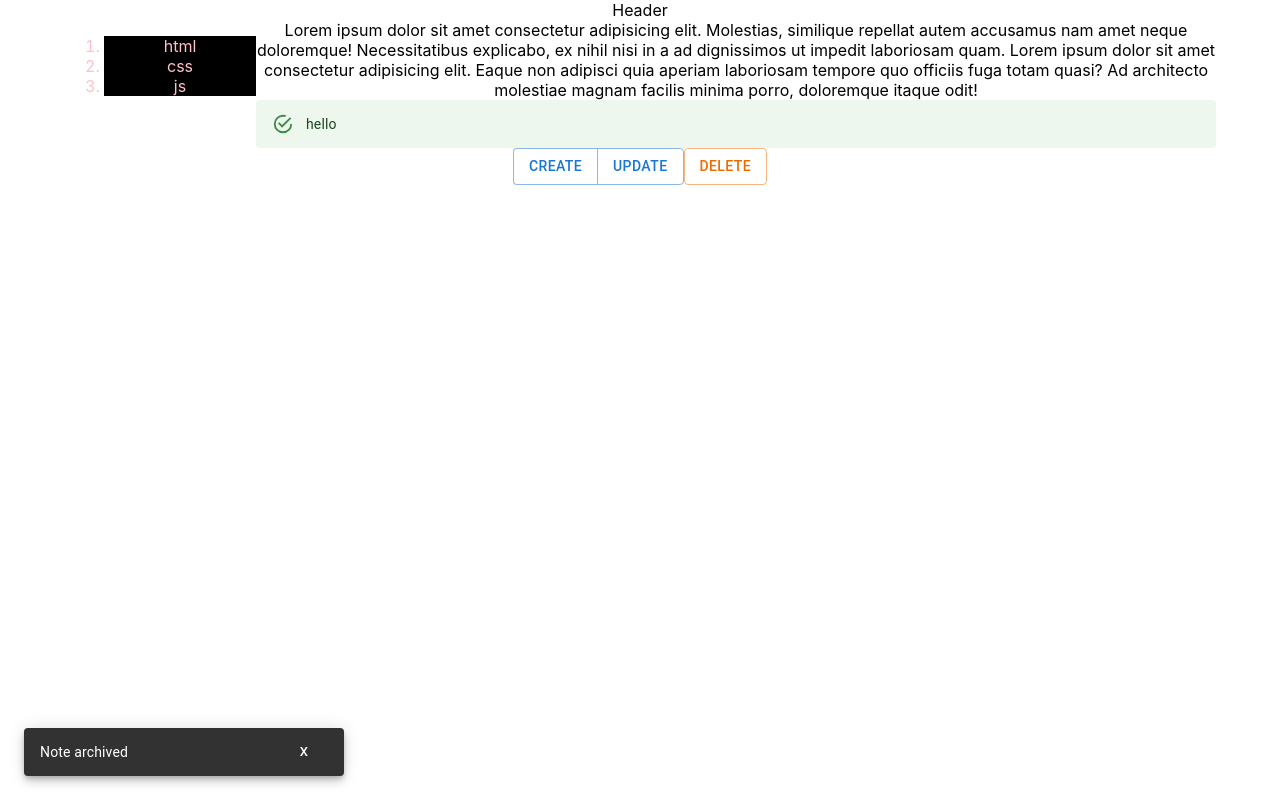
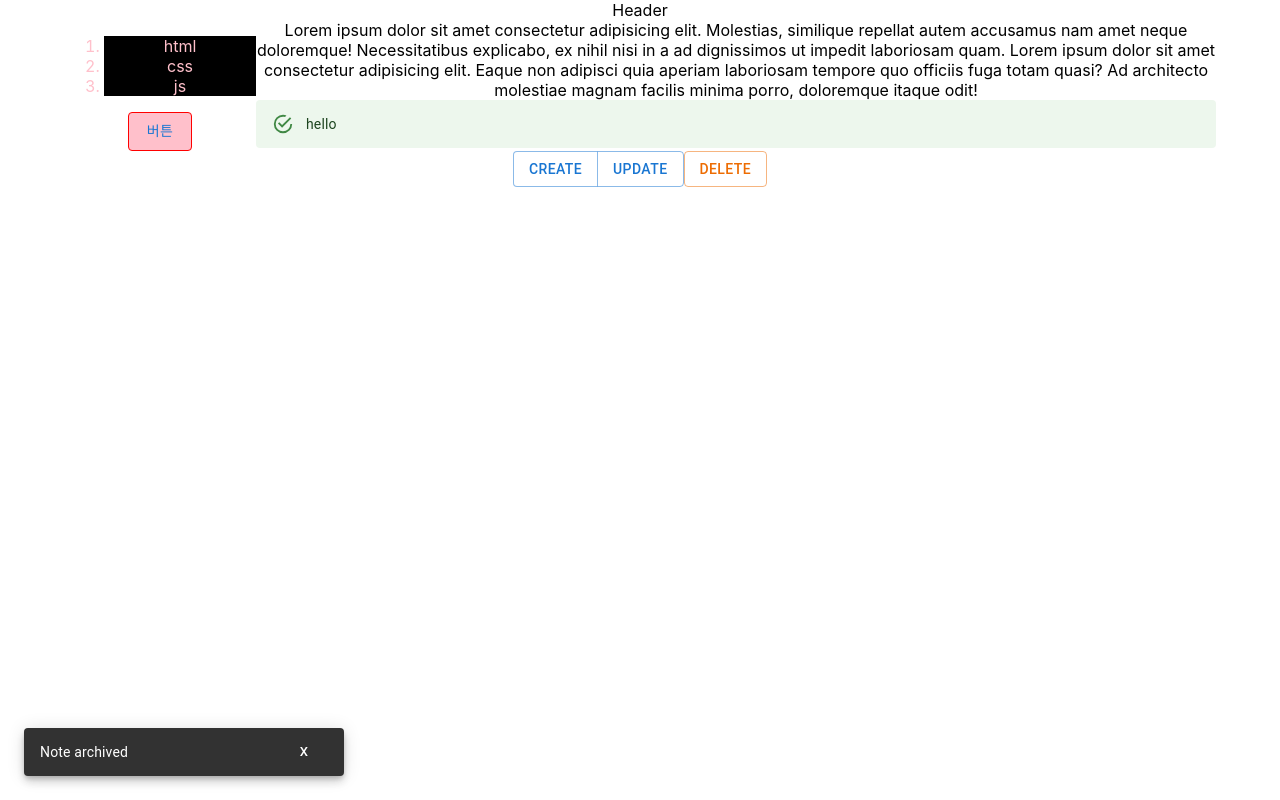
Before and after one commit to tjdls111/mui-study, a React (Create React App) app in the folder my-app/: page / in a window 1280 px wide. Built offline with nearby package versions, Linux system fonts and the light colour scheme; the HTML template or start-up script is replaced by a standard one.

Commit message:
styled 사용

```diff
--- a/my-app/src/components/Nav.jsx
+++ b/my-app/src/components/Nav.jsx
@@ -1,10 +1,17 @@
 import React from "react";
 import { styled } from "@mui/system";
+import { Button } from "@mui/material";
+
+const MyButton = styled(Button)({
+  background: "pink",
+  border: "red 1px solid",
+});
 
 const MyList = styled("li")({
   color: "pink",
   background: "black",
 });
+
 function Nav() {
   return (
     <>
@@ -13,6 +20,7 @@ function Nav() {
         <MyList>css</MyList>
         <MyList>js</MyList>
       </ol>
+      <MyButton>버튼</MyButton>
     </>
   );
 }
```
